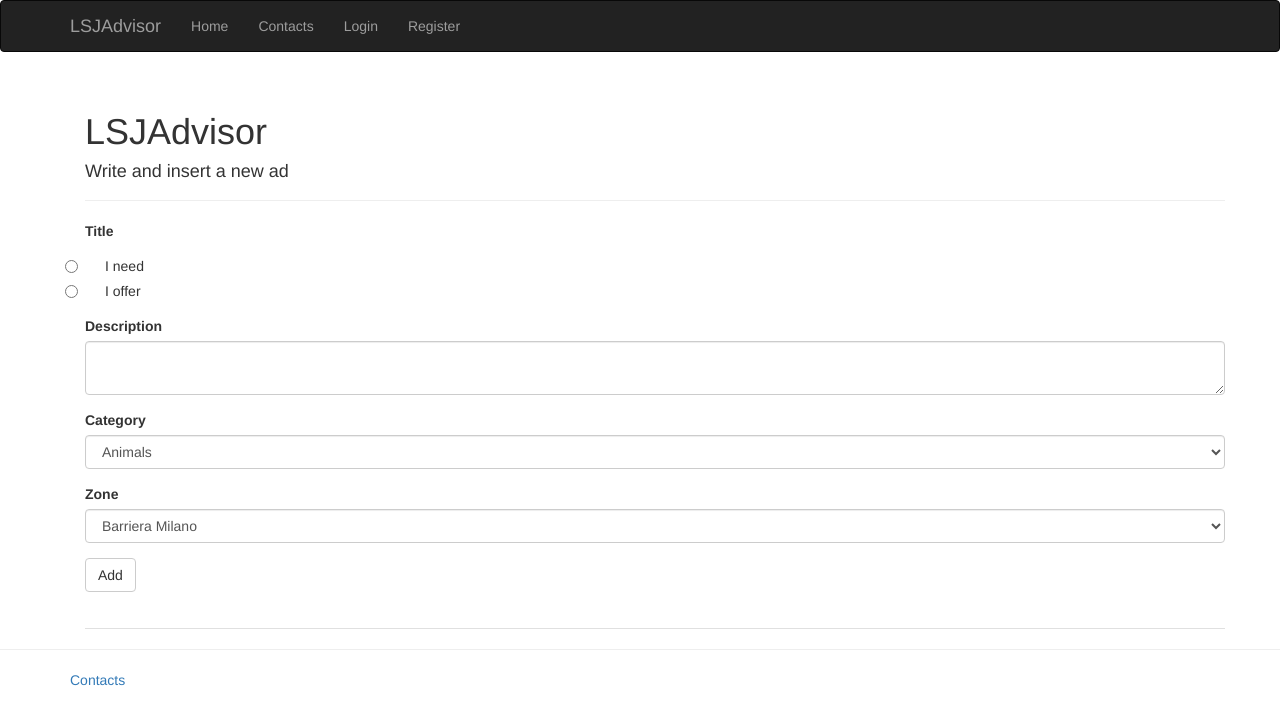
After one commit to rebeccapelaca/LSJAdvisor, a Flask app: page /writeAd in a window 1280 px wide. The commit adds this page. Shown: the top 725 px of the page. Run offline with Flask 2, Linux system fonts and the light colour scheme; data that the repository does not hold is empty; parts of the project's set-up code (start-up, migrations or seed data) failed here and were passed over; some libraries are stand-ins or nearby versions.

Commit message:
login, logout, writeAd

```diff
--- a/website/forms.py
+++ b/website/forms.py
@@ -1,5 +1,5 @@
 from flask_wtf import Form
-from wtforms import StringField, IntegerField, SubmitField, PasswordField
+from wtforms import StringField, IntegerField, SubmitField, PasswordField, RadioField, SelectField, TextAreaField
 from wtforms.validators import DataRequired, NumberRange, Length, EqualTo, ValidationError
 from .models import User
 
@@ -32,3 +32,36 @@ class LoginForm(Form):
         user = User.query.filter_by(username=username.data).first()
         if user is None:
             raise ValidationError('Username does not exist')
+
+class WriteForm(Form):
+
+    categories_not_ordered = ['Houseworks', 'Children', 'School', 'Animals', 'Post Office', 'Supermarket']
+    zones_not_ordered = ['Crocetta', 'Santa Rita', 'Cenisia', 'San Paolo', 'Cit Turin', 'Vanchiglia', 'Barriera Milano', 'Quadrilatero', 'Centro']
+
+    categories_not_ordered.sort()
+    zones_not_ordered.sort()
+
+    categories = [(c, c) for c in categories_not_ordered]
+    zones = [(a, a) for a in zones_not_ordered]
+
+    title = RadioField(choices=[('I need', 'I need'), ('I offer', 'I offer')], validators=[DataRequired()])
+    body = TextAreaField("Description", validators=[DataRequired()])
+    category = SelectField(label="Category", choices=categories)
+    zone = SelectField(label="Zone", choices=zones)
+    submit = SubmitField('Add')
+
+class FindForm(Form):
+
+    categories_not_ordered = ['Houseworks', 'Children', 'School', 'Animals', 'Post Office', 'Supermarket']
+    zones_not_ordered = ['Crocetta', 'Santa Rita', 'Cenisia', 'San Paolo', 'Cit Turin', 'Vanchiglia', 'Barriera Milano', 'Quadrilatero', 'Centro']
+
+    categories_not_ordered.sort()
+    zones_not_ordered.sort()
+
+    categories = [(c, c) for c in categories_not_ordered]
+    zones = [(a, a) for a in zones_not_ordered]
+
+    title = RadioField(choices=[('I offer','I need'),('I need', 'I offer')], validators=[DataRequired()])
+    category = SelectField(label="Category", choices=categories)
+    zone = SelectField(label="Zone", choices=zones)
+    submit = SubmitField('Search')
--- a/website/templates/about.html
+++ /dev/null
@@ -1,5 +0,0 @@
-{% extends "base.html" %}
-{% block title %}About{% endblock %}
-{% block myContent %}
-    About this website... .
-{% endblock %}
--- a/website/templates/base.html
+++ b/website/templates/base.html
@@ -1,22 +1,20 @@
 {% extends "bootstrap/base.html" %}
-{% block title %}Flask Example{% endblock %}
+{% block title %}LSJAdvisor{% endblock %}
 {% block navbar %}
     <div class="navbar navbar-inverse" role="navigation">
         <div class="container">
             <div class="navbar-header">
-                <a class="navbar-brand" href="{{ url_for('index') }}">
-                    Flask Example
-                </a>
+                <a class="navbar-brand">LSJAdvisor</a>
             </div>
             <div class="navbar-collapse collapse">
                 <ul class="nav navbar-nav">
                     <li><a href="{{ url_for('index') }}">Home</a></li>
                     <li><a href="{{ url_for('contacts') }}">Contacts</a></li>
-                    <li><a href="{{ url_for('about') }}">About</a></li>
                     {% if current_user.is_authenticated %}
                         <li><a href="{{ url_for('logout') }}">Logout</a></li>
+                        <li><a href="{{ url_for('user') }}">{{ current_user.first_name }} {{ current_user.last_name }}</a></li>
                     {% else %}
-                        <li><a href="{{ url_for('index') }}">Login</a></li>
+                        <li><a href="{{ url_for('login') }}">Login</a></li>
                         <li><a href="{{ url_for('register') }}">Register</a></li>
                     {% endif %}
                 </ul>
@@ -39,4 +37,18 @@
             {% block myContent %}{% endblock %}
         </div>
     </div>
+    <footer>
+        <hr>
+        <div class="container">
+            <div class="row">
+                <div class="col-lg-12">
+                    <a href="{{ url_for('contacts') }}">Contacts</a>
+                </div>
+            </div>
+        </div>
+    </footer>
 {% endblock %}
+{% block styles %}
+    {{ super() }}
+    <link rel="stylesheet" type="text/css" href="/static/main.css">
+{% endblock %}
--- a/website/templates/register.html
+++ b/website/templates/register.html
@@ -2,5 +2,8 @@
 {% import "bootstrap/wtf.html" as wtf %}
 {% block title %}Registration{% endblock %}
 {% block myContent %}
+    <div class="page-header">
+        <h1>Registration</h1>
+    </div>
     {{ wtf.quick_form(form) }}
 {% endblock %}
--- /dev/null
+++ b/website/templates/writeAd.html
@@ -0,0 +1,34 @@
+{% extends "base.html" %}
+{% import "bootstrap/wtf.html" as wtf %}
+{% block myContent %}
+    <div class="page-header">
+        <h1>LSJAdvisor</h1>
+        <h4>Write and insert a new ad</h4>
+    </div>
+    {{ wtf.quick_form(form) }}
+    <br>
+    <ul class="posts">
+        {% for ad in ads %}
+            <li class="post">
+                <div class="post-author">
+                    <a href="{{ url_for('user') }}">{{ current_user.first_name }} {{ current_user.last_name }}</a>
+                </div>
+                <div class="post-date">
+                    {{ ad.created_at | datetimeformat('%B %d, %Y %I:%M:%S %Z')}}
+                </div>
+                <div class="post-title">
+                    <h4>Title: </h4> {{ ad.title }}
+                </div>
+                <div class="post-category">
+                    <h4>Category: </h4>{{ ad.category }}
+                </div>
+                <div class="post-body">
+                    <h4>Description: </h4>{{ ad.body }}
+                </div>
+                <div class="post-zone">
+                    <h4>Zone: </h4>{{ ad.zone }}
+                </div>
+            </li>
+        {% endfor %}
+    </ul>
+{% endblock %}
--- a/website/views.py
+++ b/website/views.py
@@ -1,7 +1,7 @@
 from flask import render_template, redirect, url_for, flash
-from flask_login import login_user, login_required, logout_user
-from .forms import LoginForm, RegistrationForm
-from .models import User
+from flask_login import login_user, login_required, logout_user, current_user
+from .forms import LoginForm, RegistrationForm, WriteForm, FindForm
+from .models import User, Ad
 
 from . import app, db, login_manager
 
@@ -14,13 +14,13 @@ def get_user(username):
 def setup_db():
     db.create_all()
 
-@app.route('/', methods=['GET', 'POST'])
-def index():
-    myForm = LoginForm()
-    if myForm.validate_on_submit():
+@app.route('/login', methods=['GET', 'POST'])
+def login():
+    form = LoginForm()
+    if form.validate_on_submit():
         # we are certain user exists because of the username validator of LoginForm
-        user = get_user(myForm.username.data)
-        if user.check_password(myForm.password.data):
+        user = get_user(form.username.data)
+        if user.check_password(form.password.data):
             # login the user, then redirect to his user page
             login_user(user)
             flash('User logged in!', 'success')
@@ -28,15 +28,15 @@ def index():
         else:
             flash('Incorrect password!', 'danger')
 
-    return render_template('homepage.html', form=myForm)
+    return render_template('login.html', form=form)
 
-@app.route('/about')
-def about():
-    return render_template('about.html')
+@app.route('/')
+def index():
+    return render_template('homepage.html')
 
 @app.route('/contacts')
 def contacts():
-    return redirect(url_for('about'))
+    return render_template('contacts.html')
 
 @app.route('/user')
 @login_required
@@ -55,7 +55,7 @@ def register():
         db.session.add(user)
         db.session.commit()
         flash('User succesfully registered', 'success')
-        return redirect(url_for('index'))
+        return redirect(url_for('login'))
 
     return render_template('register.html', form=form)
 
@@ -65,3 +65,19 @@ def logout():
     logout_user()
     flash('User logged out!', 'success')
     return redirect(url_for('index'))
+
+def datetimeformat(value, format='%B %d, %Y %I:%M:%S %Z'):
+    return value.strftime(format)
+
+app.jinja_env.filters['datetimeformat'] = datetimeformat
+
+@app.route('/writeAd', methods=['GET', 'POST'])
+def writeAd():
+    form = WriteForm()
+    if form.validate_on_submit():
+        ad = Ad(title=form.title.data, category=form.category.data, body=form.body.data,\
+                    zone=form.zone.data,author=current_user._get_current_object())
+        db.session.add(ad)
+        db.session.commit()
+    ads = Ad.query.order_by(Ad.created_at.desc()).all()
+    return render_template('writeAd.html', form=form, ads=ads)
```
Also changed, not shown: website/models.py (+15 -0 lines), website/templates/contacts.html (added, +31 -0 lines), website/templates/homepage.html (+10 -9 lines), website/templates/login.html (+9 -0 lines), website/templates/user.html (+6 -4 lines).
